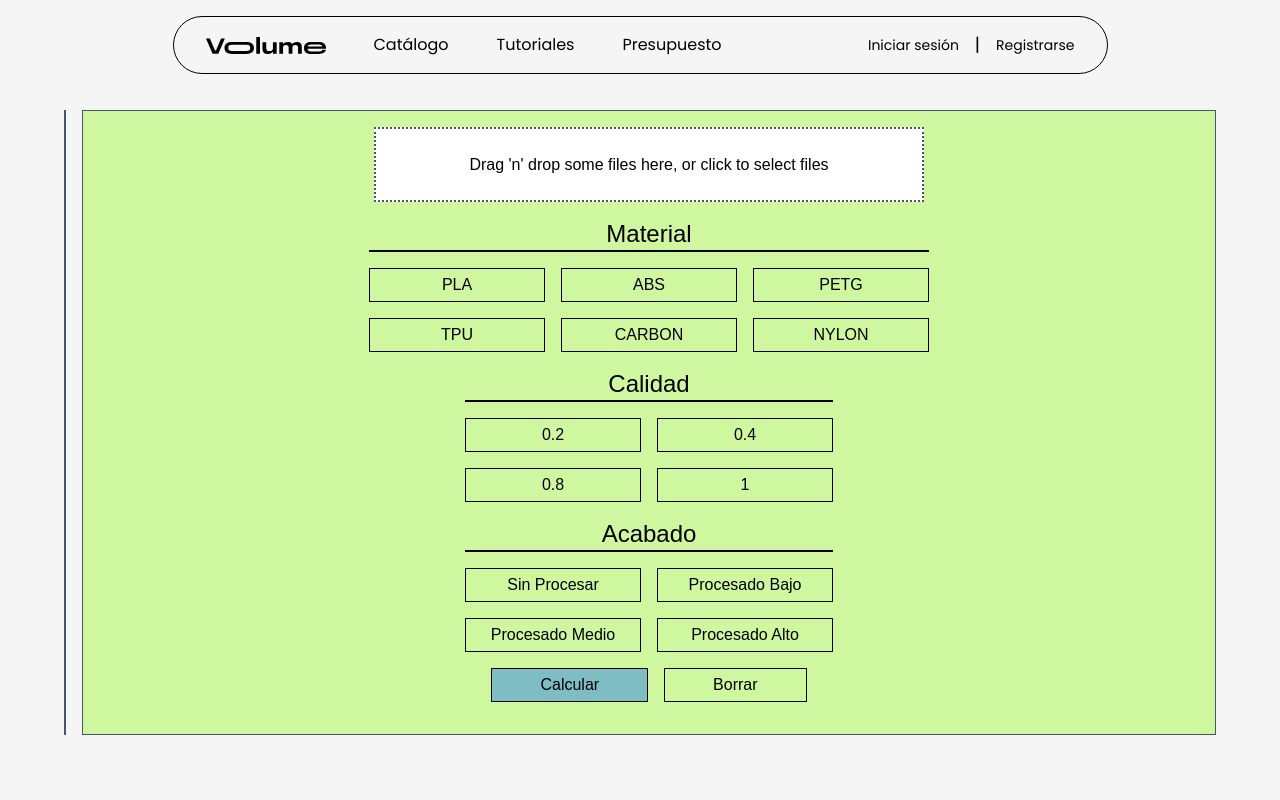
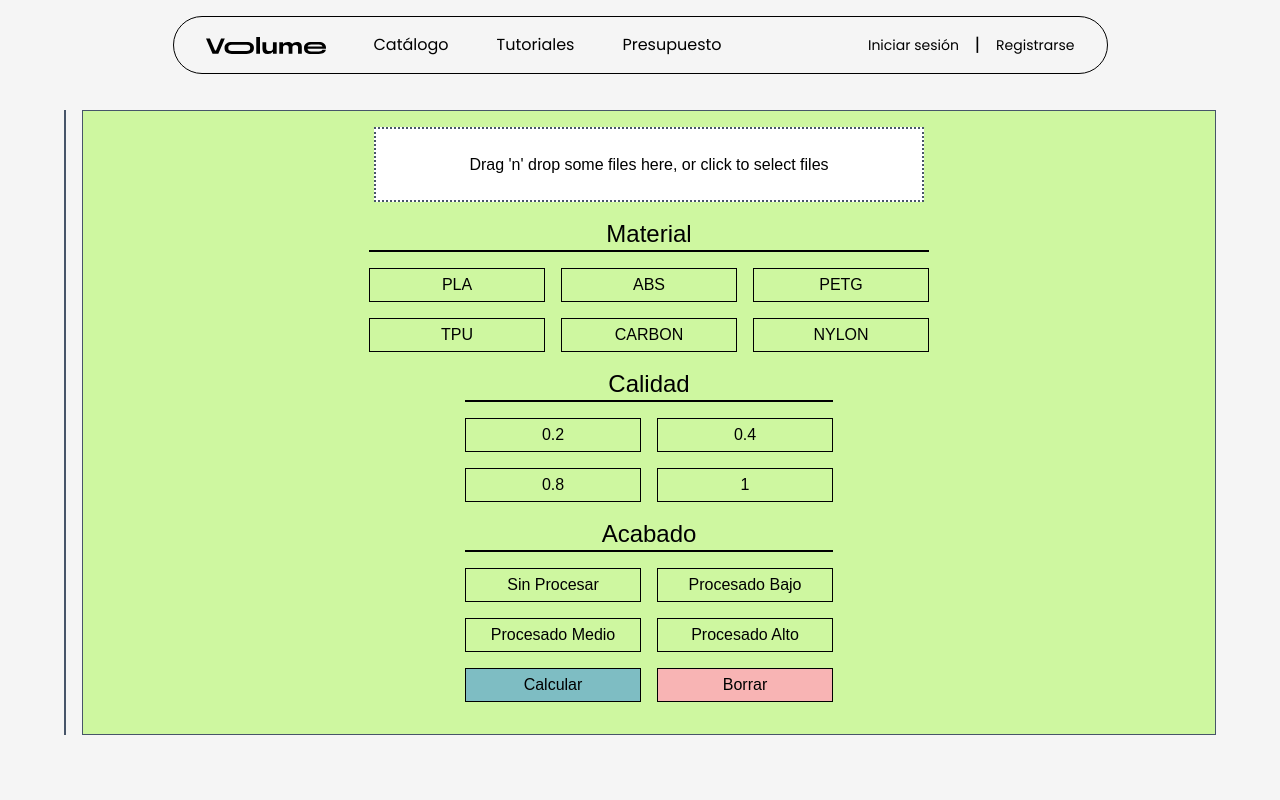
Before and after one commit to Orhugo/Front-Eco3DPrint, a React (Vite) app: page /volume/calcularpresupuesto in a window 1280 px wide. Shown: the top 800 px of the page. Built offline with nearby package versions, Linux system fonts and the light colour scheme; the HTML template or start-up script is replaced by a standard one; a web font is replaced by a local one; what tailwindcss-animated would draw is missing.

Commit message:
ui update

```diff
--- a/src/views/Budget.jsx
+++ b/src/views/Budget.jsx
@@ -655,13 +655,13 @@ function Budget() {
                         </button>
                     </div>
                 </div>
-                <div className="flex gap-4">
+                <div className="flex gap-4 justify-center w-full">
                     <button onClick={handleCalculate}
-                            className="LoosFont bg-azulVolume px-12 py-1 border border-black mt-4 hover:bg-pinkVolume transition duration-300">
+                            className="LoosFont bg-azulVolume w-44 py-1 border border-black mt-4 hover:bg-cyan-200 transition duration-300">
                         Calcular
                     </button>
                     <button onClick={borrarSeleccion}
-                            className="LoosFont px-12 py-1 border border-black mt-4 hover:bg-red-300 transition duration-300">
+                            className="LoosFont bg-red-300 w-44 py-1 border border-black mt-4 hover:bg-red-500 transition duration-300">
                         Borrar
                     </button>
                 </div>
```
